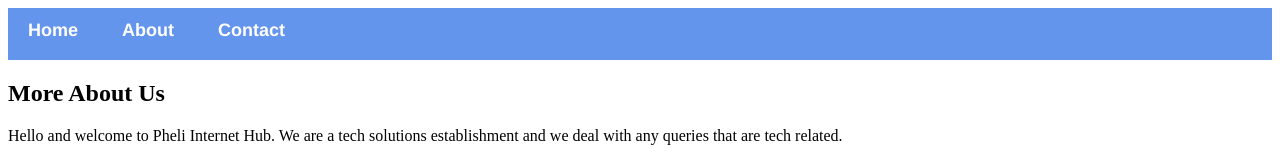
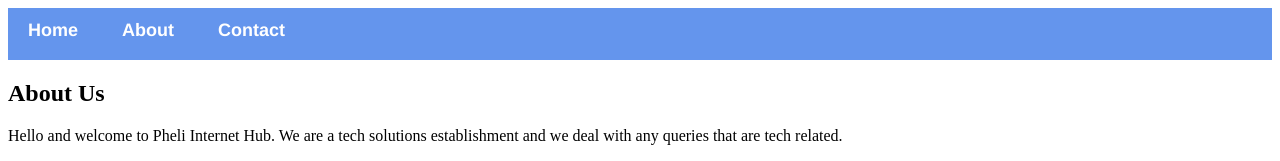
Before and after one commit to 00Lucid/The-Avengers-App, a plain HTML site: page about.html in a window 1280 px wide. Shown: the top 161 px of the page. Drawn offline with Linux system fonts and the light colour scheme.

Commit message:
Update about.html

```diff
--- a/about.html
+++ b/about.html
@@ -13,7 +13,7 @@
             <a href="contact.html">Contact</a>
         </div>
 
-        <h2>More About Us</h2>
+        <h2>About Us</h2>
         <p>Hello and welcome to Pheli Internet Hub. We are a tech solutions establishment and we deal with any queries that are tech related.</p>
         <p>We were established in the year 2022 and we have been improving in the tech world to prove our resilience and consistency.</p>
     </body>
```
